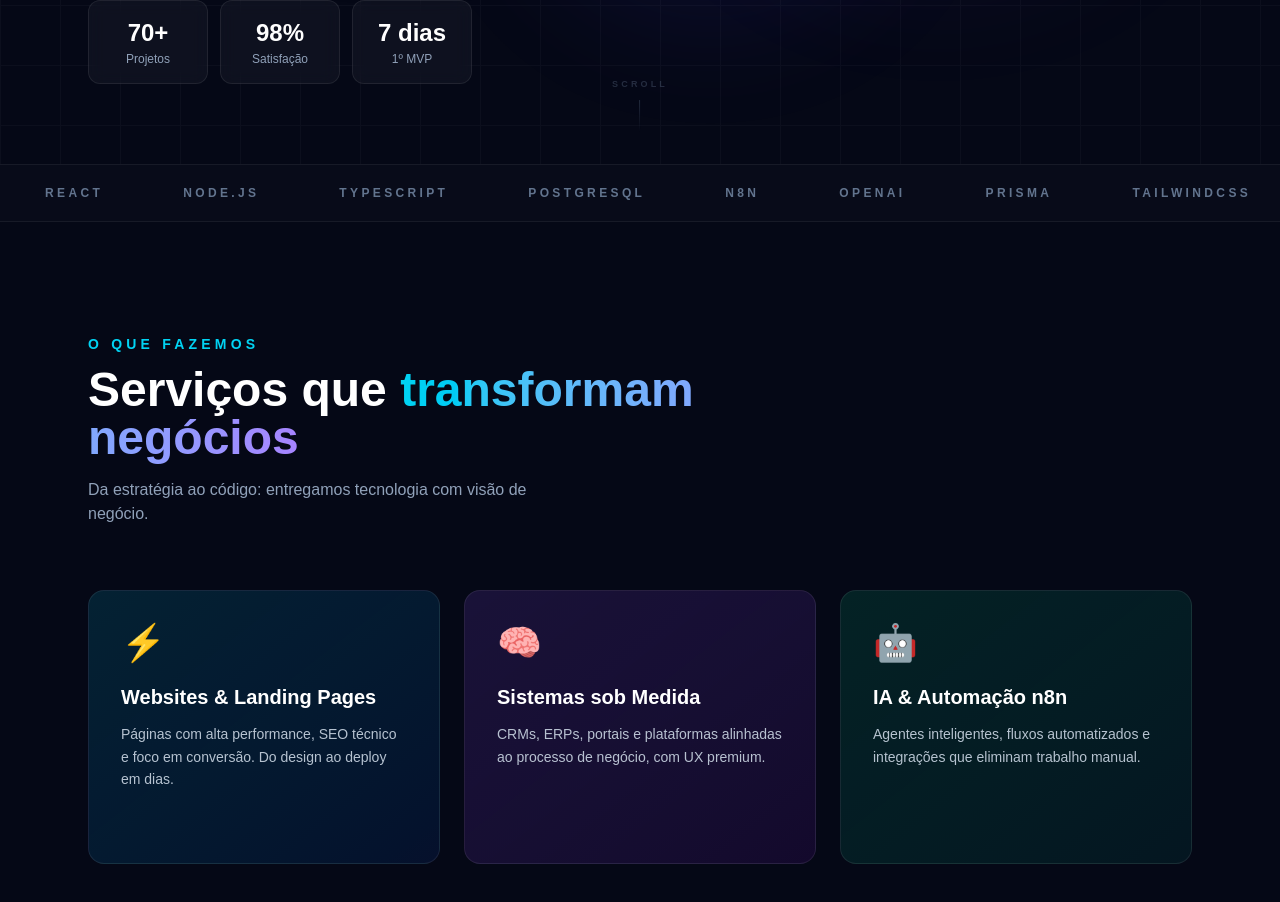
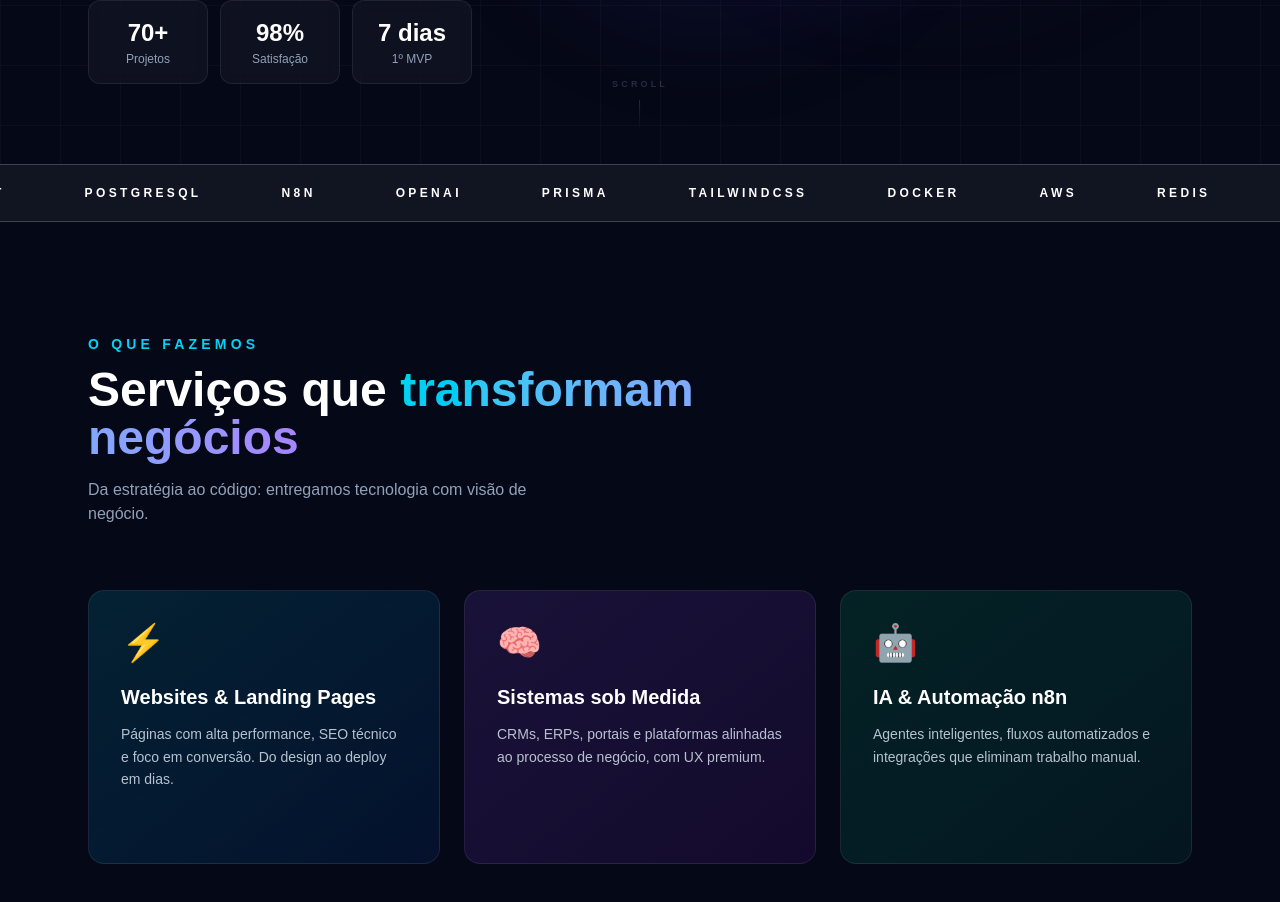
Before and after one commit to quantumtechwld-com/quantumtechwld, a Next.js app: page / in a window 1280 px wide. Shown: the part 775-1677 px from the top of the page. Built offline with nearby package versions, Linux system fonts and the light colour scheme.

Commit message:
feat: add Azure/gRPC/REST/GraphQL to marquee, fix w-max, slow animation to 45s

```diff
--- a/src/app/globals.css
+++ b/src/app/globals.css
@@ -10,7 +10,7 @@
   --color-foreground: var(--foreground);
   --font-sans: var(--font-geist-sans);
   --font-mono: var(--font-geist-mono);
-  --animate-marquee: marquee 28s linear infinite;
+  --animate-marquee: marquee 45s linear infinite;
 }
 
 @keyframes marquee {
@@ -19,7 +19,7 @@
 }
 
 .animate-marquee {
-  animation: marquee 28s linear infinite;
+  animation: marquee 45s linear infinite;
 }
 
 body {
--- a/src/components/home/HomeClient.tsx
+++ b/src/components/home/HomeClient.tsx
@@ -39,7 +39,7 @@ const TECHS = [
   "Next.js", "React", "Node.js", "TypeScript", "PostgreSQL",
   "n8n", "OpenAI", "Prisma", "TailwindCSS", "Docker", "AWS", "Redis",
   "WordPress", "Python (Django/FastAPI)", "Java", "Go Lang", "Vue.js", "Angular", "MySQL", "MongoDB",
-  "GSAP", "Kubernetes",
+  "GSAP", "Kubernetes", "Azure", "gRPC", "REST", "GraphQL",
 ];
 
 const STEPS = [
@@ -311,12 +311,12 @@ export default function HomeClient() {
       </section>
 
       {/* ── MARQUEE ──────────────────────────────────────────────────────── */}
-      <div aria-hidden={true} className="relative overflow-hidden border-y border-white/[0.06] bg-white/[0.015] py-5">
-        <div className="flex animate-marquee whitespace-nowrap">
+      <div aria-hidden={true} className="relative overflow-hidden border-y border-white/20 bg-white/5 py-5">
+        <div className="flex w-max animate-marquee">
           {[...TECHS, ...TECHS].map((t, i) => (
             <span
               key={i}
-              className="mx-10 text-xs font-bold uppercase tracking-[0.28em] text-slate-500"
+              className="mx-10 text-xs font-bold uppercase tracking-[0.28em] text-white"
             >
               {t}
             </span>
```
